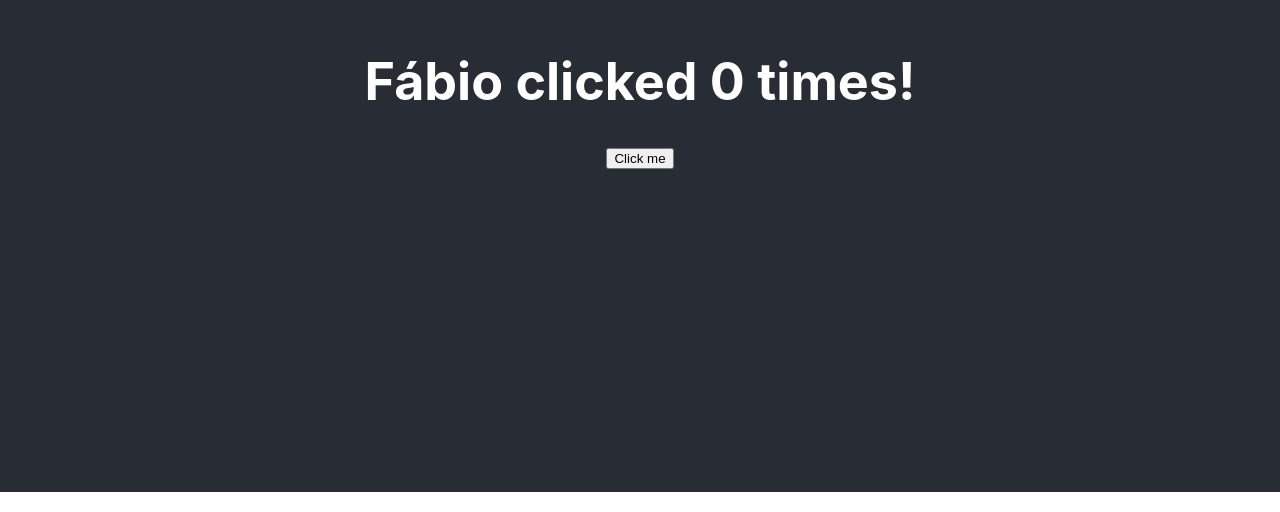
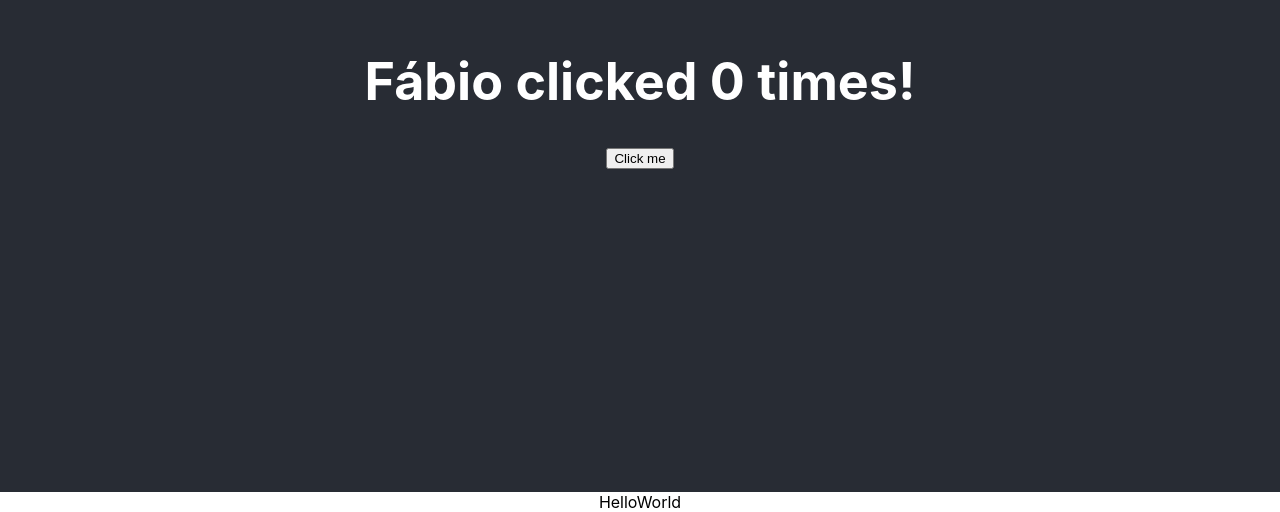
Before and after one commit to Benjovengo/event-listener, a React (Create React App) app: page / in a window 1280 px wide. Shown: the part 308-820 px from the top of the page. Built offline with nearby package versions, Linux system fonts and the light colour scheme.

Commit message:
feat: add Hello World page

```diff
--- a/src/App.js
+++ b/src/App.js
@@ -1,6 +1,8 @@
 import React, { useState, useEffect } from 'react';
 
 import './App.css';
+
+import HelloWorld from './HelloWorld'
 
 function App() {
 
@@ -17,6 +19,7 @@ function App() {
         <h1>Fábio clicked {count} times!</h1>
         <button onClick={()=> setCount(count + 1)}>Click me</button>
       </header>
+      <HelloWorld></HelloWorld>
     </div>
   );
 }
--- /dev/null
+++ b/src/HelloWorld.jsx
@@ -0,0 +1,9 @@
+import React, { useState, useEffect } from 'react';
+
+const HelloWorld = () => {
+  return (
+    <div>HelloWorld</div>
+  )
+}
+
+export default HelloWorld
```
